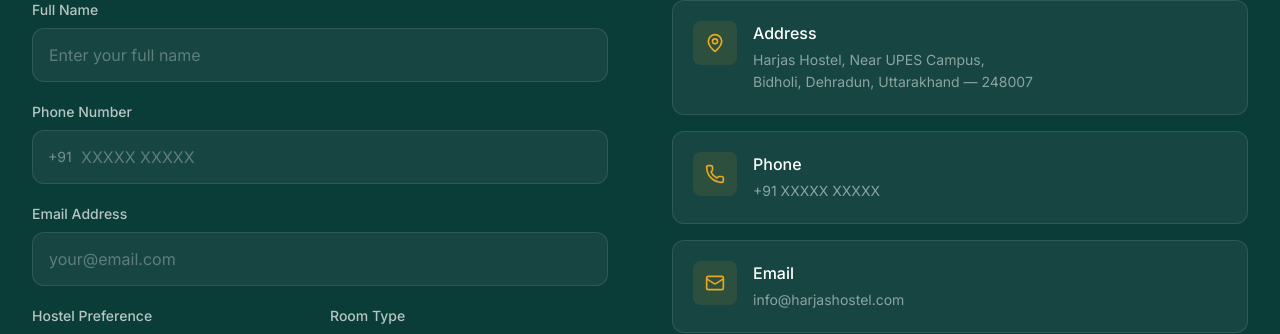
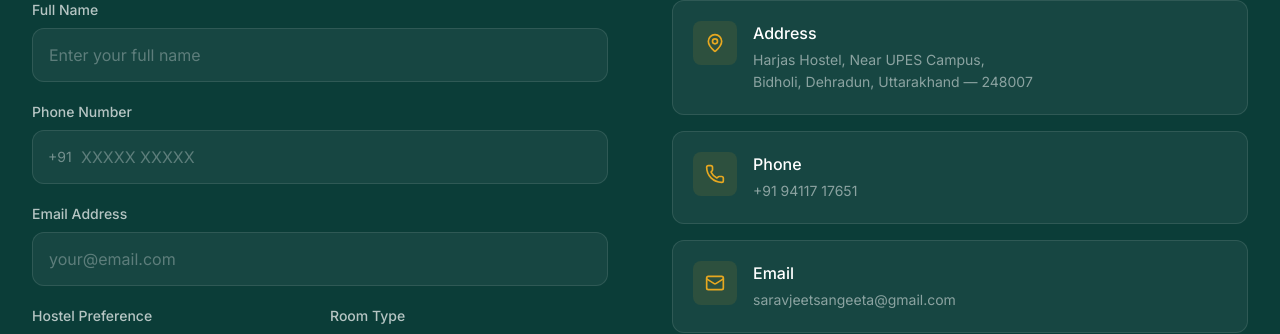
Before and after one commit to WebWeaver-55/harjas, a React (Vite) app: page / in a window 1280 px wide. Shown: the part 6952-7286 px from the top of the page. Built offline with nearby package versions, Linux system fonts and the light colour scheme; a web font is replaced by a local one.

Commit message:
moved images to public folder

```diff
--- a/src/components/Contact.jsx
+++ b/src/components/Contact.jsx
@@ -273,8 +273,8 @@ export default function Contact() {
                   title: "Address",
                   text: "Harjas Hostel, Near UPES Campus,\nBidholi, Dehradun, Uttarakhand — 248007",
                 },
-                { icon: Phone, title: "Phone", text: "+91 XXXXX XXXXX" },
-                { icon: Mail, title: "Email", text: "info@harjashostel.com" },
+                { icon: Phone, title: "Phone", text: "+91 94117 17651" },
+                { icon: Mail, title: "Email", text: "saravjeetsangeeta@gmail.com" },
                 {
                   icon: Clock,
                   title: "Visiting Hours",
```
